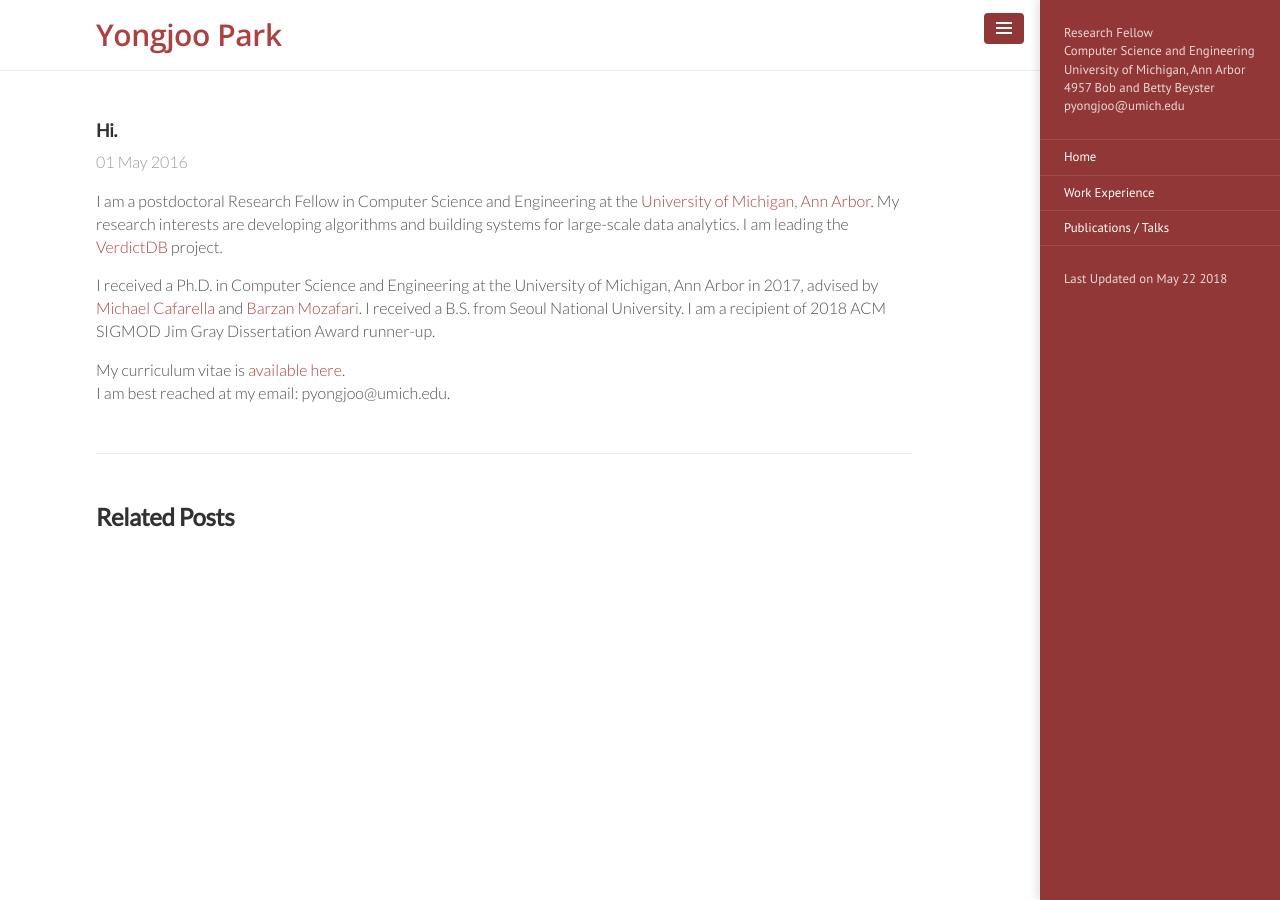
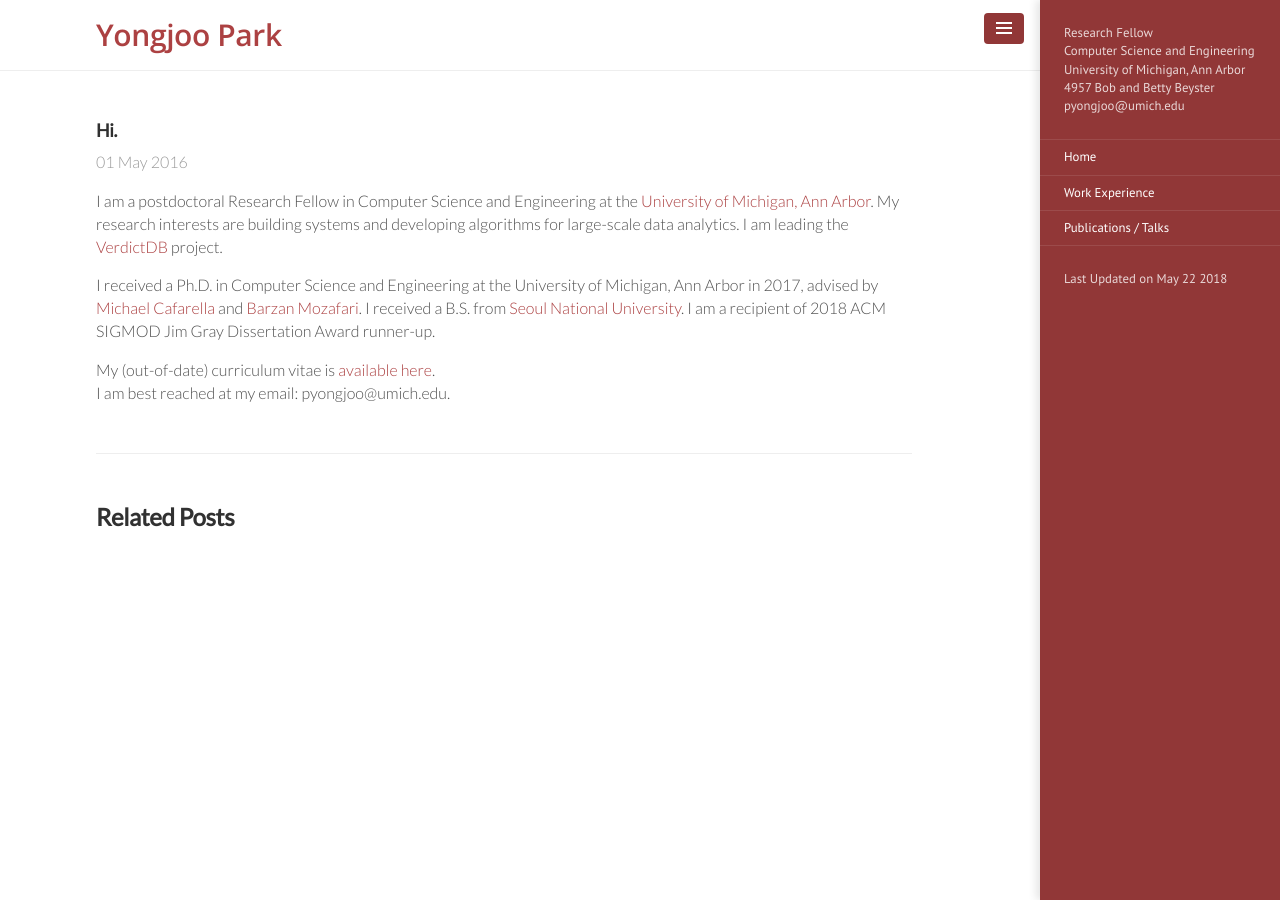
Before and after one commit to pyongjoo/pyongjoo.github.io, a Jekyll site: the page built from _intro/2016-05-01-hi.md, in a window 1280 px wide. Built offline with Jekyll 4.4.1, drawn with Linux system fonts in a browser that asks for light colours.

Commit message:
minor bio change

```diff
--- a/_intro/2016-05-01-hi.md
+++ b/_intro/2016-05-01-hi.md
@@ -5,11 +5,11 @@ title: Hi.
 
 I am a postdoctoral Research Fellow in Computer Science and Engineering at the [University of
 Michigan, Ann Arbor](http://cse.umich.edu/).
-My research interests are developing algorithms and building systems for large-scale data analytics.
+My research interests are building systems and developing algorithms for large-scale data analytics.
 I am leading the [VerdictDB](http://verdictdb.org/) project.
 
 I received a Ph.D. in Computer Science and Engineering at the University of Michigan, Ann Arbor in 2017, advised by [Michael Cafarella](http://web.eecs.umich.edu/~michjc/) and [Barzan Mozafari](http://web.eecs.umich.edu/~mozafari/).
-I received a B.S. from Seoul National University. I am a recipient of 2018 ACM SIGMOD Jim Gray Dissertation Award runner-up.
+I received a B.S. from [Seoul National University](https://en.wikipedia.org/wiki/Seoul_National_University). I am a recipient of 2018 ACM SIGMOD Jim Gray Dissertation Award runner-up.
 
-My curriculum vitae is [available here]({{ site.url }}/resources/YongjooParkCV2017.pdf).
+My (out-of-date) curriculum vitae is [available here]({{ site.url }}/resources/YongjooParkCV2017.pdf).
 I am best reached at my email: pyongjoo@umich.edu.
```
